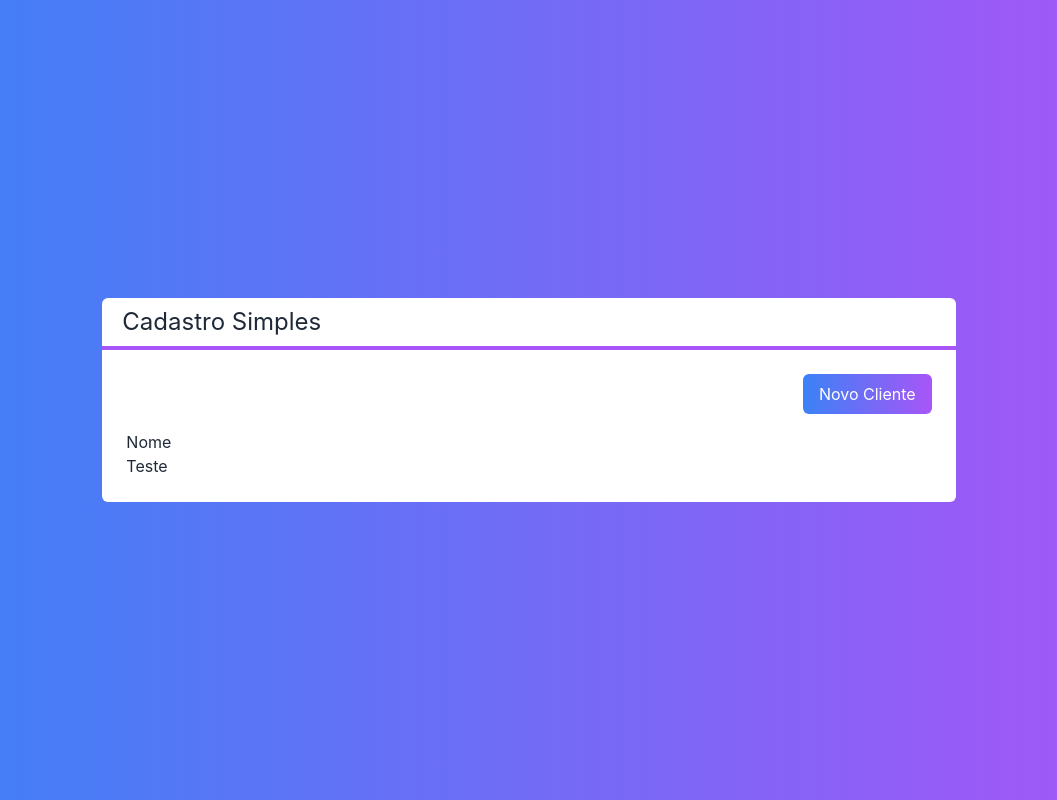
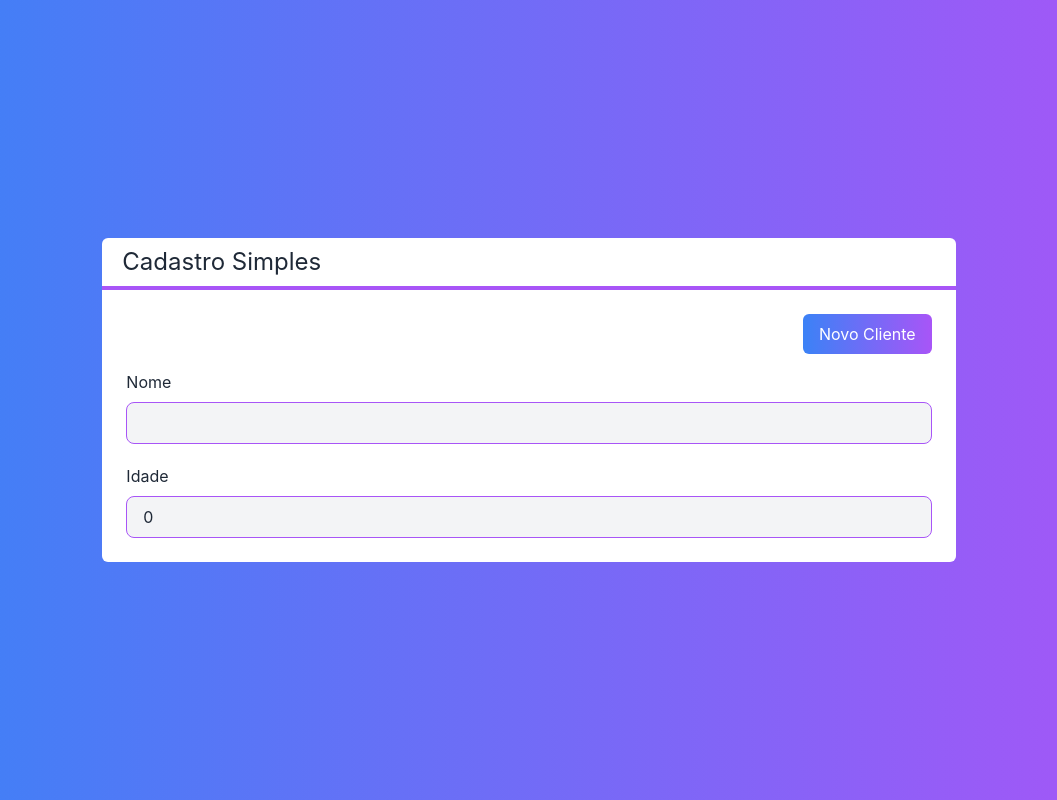
Before and after one commit to gabrielsilva000/NextJs-CRUD, a Next.js app: page / in a window 1280 px wide. Shown: the whole page, without its empty margins (111-1168 px from the left). Built offline with nearby package versions, Linux system fonts and the light colour scheme.

Commit message:
ajuste na entrada de dados e estilo do usuário

```diff
--- a/src/components/Entrada.tsx
+++ b/src/components/Entrada.tsx
@@ -3,18 +3,26 @@ interface EntradaProps{
     texto: string
     valor: any
     somenteLeitura?: boolean
+    className?: string
+    valorMudou?: (valor: any) => void
 }
 
 export default function Entrada(props: EntradaProps){
     return(
-        <div className="flex flex-col">
-            <label>
+        <div className={`flex flex-col ${props.className}`}>
+            <label className="mb-2">
                 {props.texto}
             </label>
             <input
                 type={props.tipo ?? 'text'}
                 value={props.valor}
                 readOnly={props.somenteLeitura}
+                onChange={e => props.valorMudou?.(e.target.value)}
+                className={`
+                    border border-purple-500 rounded-lg
+                    focus: outline-none bg-gray-100 px-4 py-2
+                    ${props.somenteLeitura ? '' : 'focus:bg-white'}
+                `}
             />
         </div>
     )
--- a/src/components/Formulario.tsx
+++ b/src/components/Formulario.tsx
@@ -1,15 +1,37 @@
-import Entrada from "./Entrada";
+import { useState } from "react";
+import Cliente from "../core/Cliente";
+import Entrada from "./Entrada"
 
 interface FormularioProps{
-
+    cliente: Cliente
 }
 
 export default function Formulario(props: FormularioProps){
+    const id = props.cliente?.id
+    const [nome, setNome] = useState(props.cliente?.nome ?? '')
+    const [idade, setIdade] = useState(props.cliente?.idade ?? 0)
+
     return(
         <div>
+            {id ? (
+                <Entrada
+                    somenteLeitura
+                    texto="Código"
+                    valor={id}
+                    className="mb-5"
+                />
+            ) : false}
             <Entrada
                 texto="Nome"
-                valor="Teste"
+                valor={nome}
+                valorMudou={setNome}
+                className="mb-5"
+            />
+            <Entrada
+                texto="Idade"
+                tipo="number"
+                valor={idade}
+                valorMudou={setIdade}
             />
         </div>
     )
```
